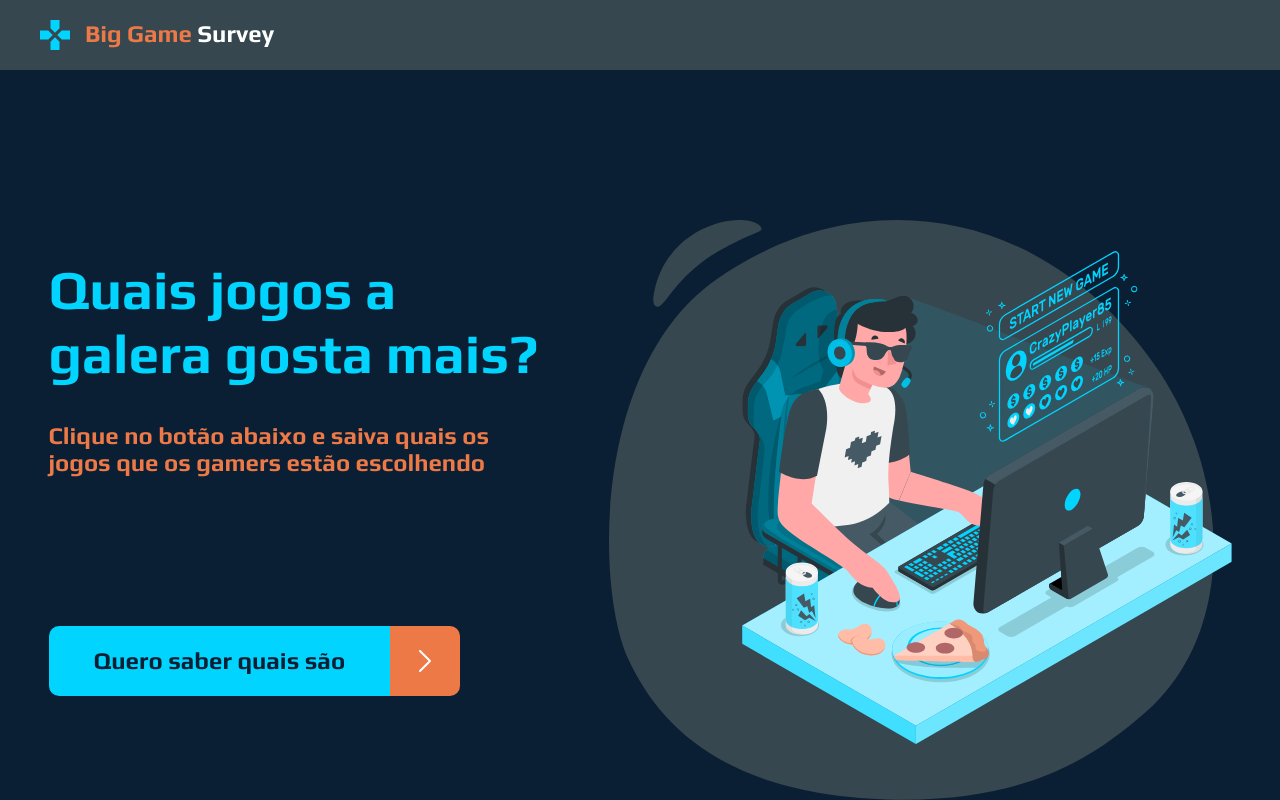
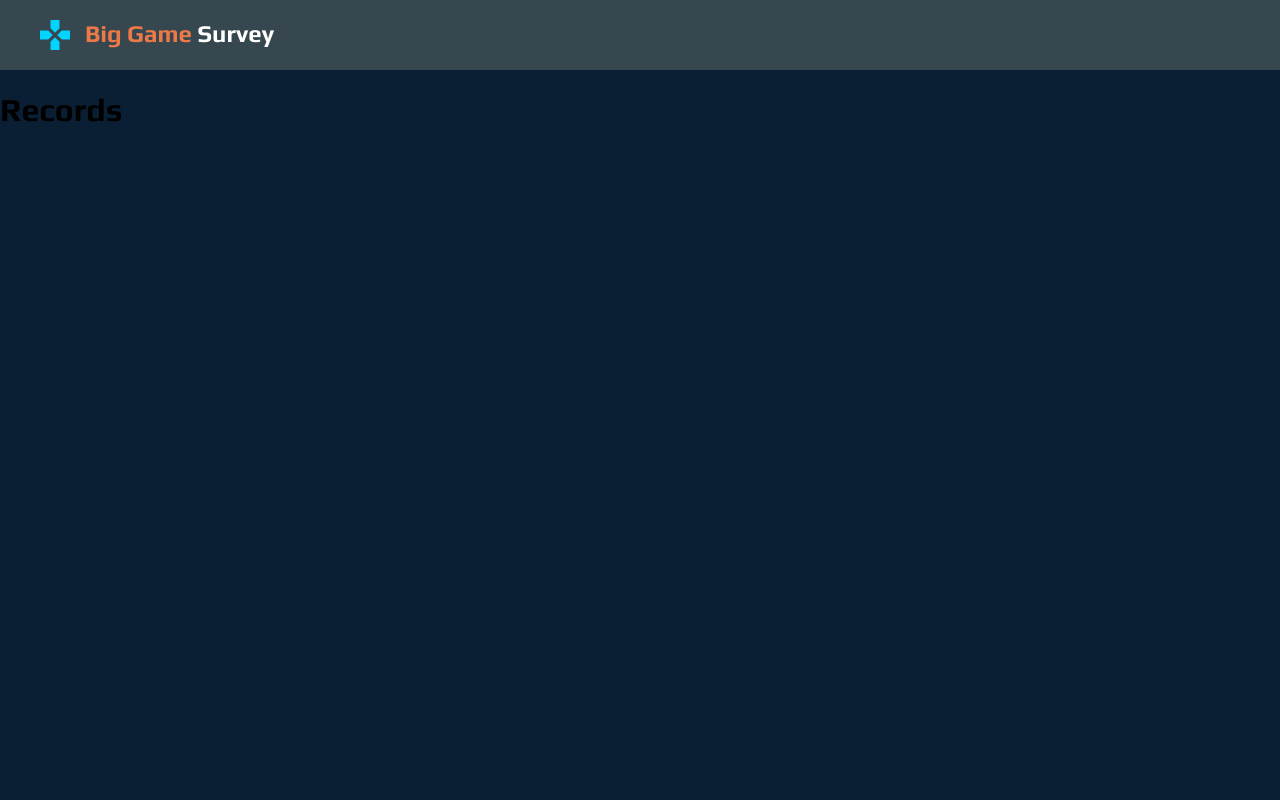
Before and after one commit to caickmarques/devsuperior, a React (Create React App) app in the folder front-web/: page /records in a window 1280 px wide. Built offline with nearby package versions, Linux system fonts and the light colour scheme.

Commit message:
Criando navegação com rotas

```diff
--- a/front-web/package.json
+++ b/front-web/package.json
@@ -12,6 +12,7 @@
     "@types/react-dom": "^16.9.8",
     "react": "^16.13.1",
     "react-dom": "^16.13.1",
+    "react-router-dom": "^5.2.0",
     "react-scripts": "3.4.3",
     "typescript": "^3.7.5"
   },
@@ -35,5 +36,8 @@
       "last 1 firefox version",
       "last 1 safari version"
     ]
+  },
+  "devDependencies": {
+    "@types/react-router-dom": "^5.1.5"
   }
 }
--- a/front-web/src/App.tsx
+++ b/front-web/src/App.tsx
@@ -1,14 +1,10 @@
 import React from 'react';
 import './App.css';
-import Header from './components/Header'
-import Home from './pages/Home'
+import Routes from './Routes'
 
 function App() {
   return (
-    <div>
-      <Header />
-      <Home />
-    </div>
+    <Routes/>
   );
 }
 
--- /dev/null
+++ b/front-web/src/Routes.tsx
@@ -0,0 +1,21 @@
+import React from 'react';
+import {BrowserRouter, Route, Switch} from 'react-router-dom';
+import Header from './components/Header';
+import Home from './pages/Home';
+import Records from './pages/Records'
+
+const Routes = () => (
+    <BrowserRouter>
+    <Header />
+        <Switch>
+            <Route path="/" exact>
+                <Home />
+            </Route>
+            <Route path="/records">
+                <Records />
+            </Route>
+        </Switch>
+    </BrowserRouter>
+)
+
+export default Routes;
--- a/front-web/src/components/Header/index.tsx
+++ b/front-web/src/components/Header/index.tsx
@@ -1,14 +1,17 @@
 import React from 'react';
 import './styles.css';
 import { ReactComponent as Logo} from '../../assets/logo.svg'
+import { Link } from 'react-router-dom';
 
 const Header = () => (
     <header className="main-header">
         <Logo/>
+        <Link to ="/">
         <div className="logo-text">
             <span className="logo-text-1">Big Game</span>
             <span className="logo-text-2"> Survey</span>
         </div>
+        </Link>
     </header>
 );
 
--- a/front-web/src/pages/Home/index.tsx
+++ b/front-web/src/pages/Home/index.tsx
@@ -2,6 +2,7 @@
 import './styles.css'
 import {ReactComponent as ArrowIcon} from '../../assets/arrow.svg'
 import {ReactComponent as GamerImage} from '../../assets/gamer.svg'
+import { Link } from 'react-router-dom';
 
 const Home = () => (
     <div>
@@ -13,6 +14,7 @@
                 <h3 className="home-text-subtitle">
                     Clique no botão abaixo e saiva quais os jogos que os gamers estão escolhendo
                 </h3>
+                <Link to="/records">
                 <div className="home-actions">
                     <button className="home-btn">
                         Quero saber quais são
@@ -20,8 +22,8 @@
                     <div className="home-btn-icon">
                         <ArrowIcon/>
                     </div>
-
                 </div>
+                </Link>
             </div>
         <GamerImage className="home-image"/>
         </div>
--- /dev/null
+++ b/front-web/src/pages/Records/index.tsx
@@ -0,0 +1,7 @@
+import React from 'react';
+
+const Records = () => (
+    <h1>Records</h1>
+);
+
+export default Records;
```
Also changed, not shown: 1 other file (tests, documents, lock files or other folders).
